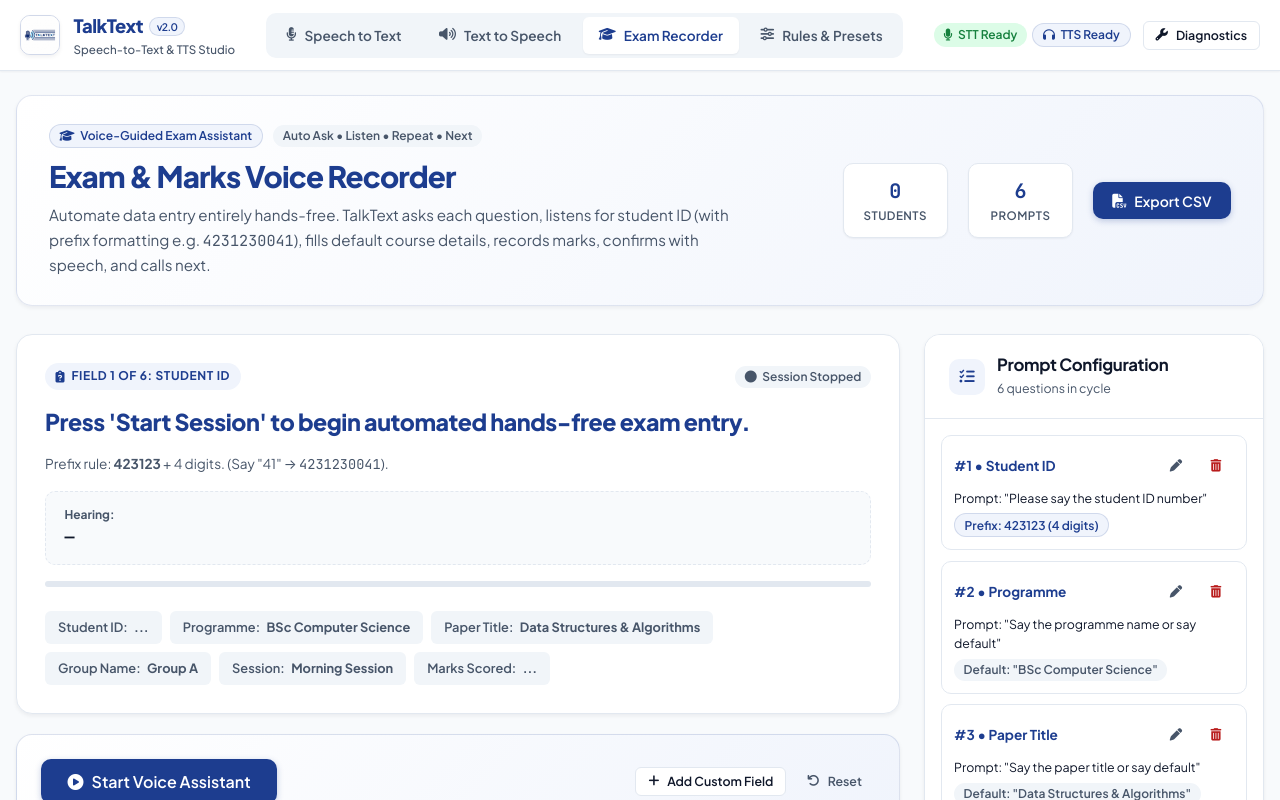
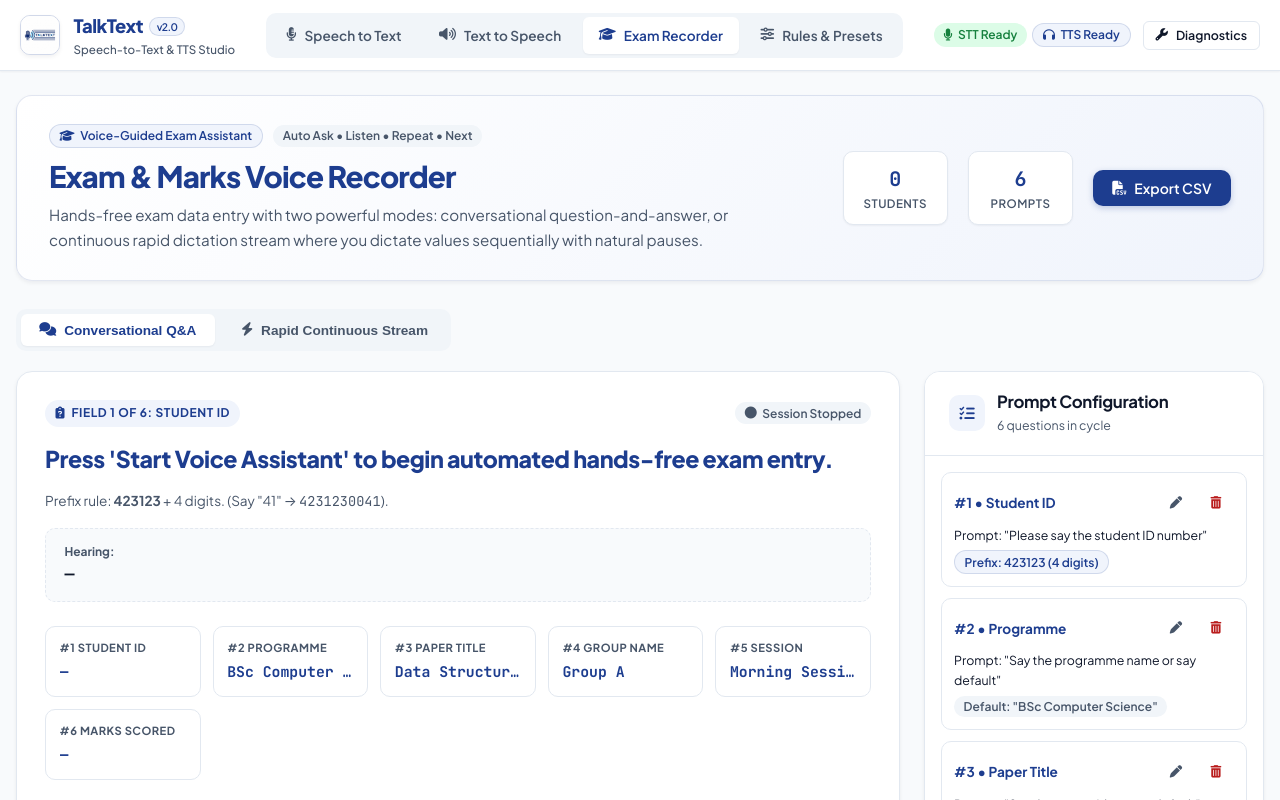
Before and after one commit to kwasihenri/TalkText, a React (Vite) app in the folder TalkText/: page /exam-recorder in a window 1280 px wide. Shown: the top 800 px of the page. Built offline with nearby package versions, Linux system fonts and the light colour scheme.

Commit message:
feat: add Rapid Continuous Stream Mode and fix modal vertical overflow positioning

```diff
--- a/TalkText/src/pages/ExamRecorderPage.jsx
+++ b/TalkText/src/pages/ExamRecorderPage.jsx
@@ -3,6 +3,25 @@ import { storage } from "../services/storage";
 import { parseExamInput } from "../services/examInputParser";
 import { useToast } from "../context/useToast";
 import Modal from "../components/Modal";
+
+function playChime() {
+  try {
+    const AudioCtx = window.AudioContext || window.webkitAudioContext;
+    if (!AudioCtx) return;
+    const ctx = new AudioCtx();
+    const osc = ctx.createOscillator();
+    const gain = ctx.createGain();
+    osc.type = "sine";
+    osc.frequency.setValueAtTime(587.33, ctx.currentTime);
+    osc.frequency.setValueAtTime(880, ctx.currentTime + 0.08);
+    gain.gain.setValueAtTime(0.2, ctx.currentTime);
+    gain.gain.exponentialRampToValueAtTime(0.01, ctx.currentTime + 0.28);
+    osc.connect(gain);
+    gain.connect(ctx.destination);
+    osc.start();
+    osc.stop(ctx.currentTime + 0.3);
+  } catch {}
+}
 
 export default function ExamRecorderPage() {
   const toast = useToast();
@@ -11,6 +30,7 @@ export default function ExamRecorderPage() {
   const [records, setRecords] = useState(() => storage.getExamRecords());
   const [settings] = useState(() => storage.getExamSettings());
 
+  const [recordingMode, setRecordingMode] = useState("conversational");
   const [isRunning, setIsRunning] = useState(false);
   const [currentFieldIdx, setCurrentFieldIdx] = useState(0);
   const [currentDraft, setCurrentDraft] = useState({});
@@ -37,6 +57,7 @@ export default function ExamRecorderPage() {
 
   const recognitionRef = useRef(null);
   const isRunningRef = useRef(false);
+  const recordingModeRef = useRef("conversational");
   const currentFieldIdxRef = useRef(0);
   const currentDraftRef = useRef({});
   const fieldsRef = useRef(fields);
@@ -53,6 +74,10 @@ export default function ExamRecorderPage() {
   useEffect(() => {
     isRunningRef.current = isRunning;
   }, [isRunning]);
+
+  useEffect(() => {
+    recordingModeRef.current = recordingMode;
+  }, [recordingMode]);
 
   useEffect(() => {
     currentFieldIdxRef.current = currentFieldIdx;
@@ -99,9 +124,50 @@ export default function ExamRecorderPage() {
     }
     if (recognitionRef.current) {
       try {
+        recognitionRef.current.onend = null;
         recognitionRef.current.stop();
       } catch {}
       recognitionRef.current = null;
+    }
+  }
+
+  function commitStudentRecord(finalDraft, isStream = false) {
+    const newRecord = {
+      id: `rec-${Date.now()}`,
+      timestamp: new Date().toISOString(),
+      ...finalDraft
+    };
+
+    setRecords((prev) => {
+      const updated = [newRecord, ...prev];
+      storage.saveExamRecords(updated);
+      return updated;
+    });
+
+    const studentIdVal = finalDraft.studentId || "Student";
+    const marksVal = finalDraft.marks || "0";
+    toast.success(`Recorded: ${studentIdVal} (${marksVal} marks)`);
+    playChime();
+
+    if (isStream) {
+      setCurrentDraft({});
+      setCurrentFieldIdx(0);
+      currentDraftRef.current = {};
+      currentFieldIdxRef.current = 0;
+    } else {
+      setStageStatus("confirming");
+      const recapText = `Recorded ${studentIdVal}. Marks ${marksVal}. Next person.`;
+      speak(recapText, () => {
+        if (isRunningRef.current) {
+          setCurrentDraft({});
+          setCurrentFieldIdx(0);
+          currentDraftRef.current = {};
+          currentFieldIdxRef.current = 0;
+          setTimeout(() => {
+            askFieldAtIndex(0);
+          }, 700);
+        }
+      });
     }
   }
 
@@ -115,7 +181,7 @@ export default function ExamRecorderPage() {
 
     speak(promptToSpeak, () => {
       if (isRunningRef.current) {
-        listenForInput();
+        listenForConversationalInput();
       }
     });
   }
@@ -124,39 +190,7 @@ export default function ExamRecorderPage() {
     askFieldAtIndex(currentFieldIdxRef.current);
   }
 
-  function finalizeStudentRecord(finalDraft) {
-    setStageStatus("confirming");
-
-    const newRecord = {
-      id: `rec-${Date.now()}`,
-      timestamp: new Date().toISOString(),
-      ...finalDraft
-    };
-
-    setRecords((prev) => {
-      const updated = [newRecord, ...prev];
-      storage.saveExamRecords(updated);
-      return updated;
-    });
-
-    const studentIdVal = finalDraft.studentId || "Student";
-    const marksVal = finalDraft.marks || "unmarked";
-    const recapText = `Recorded ${studentIdVal}. Marks ${marksVal}. Next person.`;
-
-    toast.success(`Recorded: ${studentIdVal} (${marksVal} marks)`);
-
-    speak(recapText, () => {
-      if (isRunningRef.current) {
-        setCurrentDraft({});
-        setCurrentFieldIdx(0);
-        setTimeout(() => {
-          askFieldAtIndex(0);
-        }, 800);
-      }
-    });
-  }
-
-  function handleInputReceived(rawSpoken) {
+  function handleConversationalInput(rawSpoken) {
     const currentFields = fieldsRef.current;
     const idx = currentFieldIdxRef.current;
     const field = currentFields[idx];
@@ -164,7 +198,6 @@ export default function ExamRecorderPage() {
     if (!field) return;
 
     setHearingText(rawSpoken);
-
     const { value, action } = parseExamInput(rawSpoken, field);
 
     if (action === "stop") {
@@ -183,7 +216,7 @@ export default function ExamRecorderPage() {
         setCurrentFieldIdx(idx - 1);
         setTimeout(() => askCurrentField(), 300);
       } else {
-        toast.info("Already at first field.");
+        toast.info("Already at first question.");
         askCurrentField();
       }
       return;
@@ -201,11 +234,76 @@ export default function ExamRecorderPage() {
         askFieldAtIndex(idx + 1);
       }, 400);
     } else {
-      finalizeStudentRecord(updatedDraft);
+      commitStudentRecord(updatedDraft, false);
     }
   }
 
-  function listenForInput() {
+  function handleRapidStreamInput(rawSpoken) {
+    if (!rawSpoken || !isRunningRef.current) return;
+
+    setHearingText(rawSpoken);
+    const normalized = rawSpoken.trim().toLowerCase();
+
+    if (normalized === "stop" || normalized === "pause" || normalized === "stop stream") {
+      stopSession();
+      toast.info("Rapid stream paused.");
+      return;
+    }
+
+    if (normalized === "clear draft" || normalized === "reset current" || normalized === "cancel student") {
+      setCurrentDraft({});
+      setCurrentFieldIdx(0);
+      currentDraftRef.current = {};
+      currentFieldIdxRef.current = 0;
+      toast.info("Current student draft cleared.");
+      return;
+    }
+
+    const chunks = rawSpoken.split(/,|\s{2,}/).map((s) => s.trim()).filter(Boolean);
+
+    let draft = { ...currentDraftRef.current };
+    let idx = currentFieldIdxRef.current;
+    const currentFields = fieldsRef.current;
+
+    for (const chunk of chunks) {
+      if (idx >= currentFields.length) break;
+      const field = currentFields[idx];
+      const { value, action } = parseExamInput(chunk, field);
+
+      if (action === "stop") {
+        stopSession();
+        toast.info("Stream paused.");
+        return;
+      }
+      if (action === "undo") {
+        if (idx > 0) {
+          idx--;
+          delete draft[currentFields[idx].key];
+        }
+        continue;
+      }
+      if (action === "skip") {
+        draft[field.key] = field.defaultValue || "";
+        idx++;
+        continue;
+      }
+
+      draft[field.key] = value || (field.hasDefault ? field.defaultValue : "");
+      idx++;
+    }
+
+    currentDraftRef.current = draft;
+    setCurrentDraft({ ...draft });
+
+    if (idx >= currentFields.length) {
+      commitStudentRecord(draft, true);
+    } else {
+      currentFieldIdxRef.current = idx;
+      setCurrentFieldIdx(idx);
+    }
+  }
+
+  function listenForConversationalInput() {
     const SpeechRecognition = window.SpeechRecognition || window.webkitSpeechRecognition;
     if (!SpeechRecognition) {
       toast.error("Speech Recognition is not supported in this browser.");
@@ -232,7 +330,7 @@ export default function ExamRecorderPage() {
       for (let i = event.resultIndex; i < event.results.length; i++) {
         const transcript = event.results[i][0].transcript;
         if (event.results[i].isFinal) {
-          handleInputReceived(transcript);
+          handleConversationalInput(transcript);
           return;
         } else {
           interim += transcript;
@@ -246,9 +344,66 @@ export default function ExamRecorderPage() {
       if (event.error === "no-speech" && isRunningRef.current) {
         speak("I didn't catch that. " + fieldsRef.current[currentFieldIdxRef.current]?.voicePrompt, () => {
           if (isRunningRef.current) {
-            listenForInput();
+            listenForConversationalInput();
           }
         });
+      }
+    };
+
+    recognitionRef.current = recognition;
+    try {
+      recognition.start();
+    } catch {
+      setIsRunning(false);
+    }
+  }
+
+  function startRapidStreamRecognition() {
+    const SpeechRecognition = window.SpeechRecognition || window.webkitSpeechRecognition;
+    if (!SpeechRecognition) {
+      toast.error("Speech Recognition is not supported in this browser.");
+      setIsRunning(false);
+      return;
+    }
+
+    if (recognitionRef.current) {
+      try {
+        recognitionRef.current.stop();
+      } catch {}
+    }
+
+    setStageStatus("listening");
+    setHearingText("");
+
+    const recognition = new SpeechRecognition();
+    recognition.continuous = true;
+    recognition.interimResults = true;
+    recognition.lang = "en-US";
+
+    recognition.onresult = (event) => {
+      let interim = "";
+      for (let i = event.resultIndex; i < event.results.length; i++) {
+        const transcript = event.results[i][0].transcript;
+        if (event.results[i].isFinal) {
+          handleRapidStreamInput(transcript);
+        } else {
+          interim += transcript;
+        }
+      }
+      if (interim) setHearingText(interim);
+    };
+
+    recognition.onerror = (event) => {
+      console.error("[TalkText][ExamRecorder] Stream error:", event.error);
+    };
+
+    recognition.onend = () => {
+      if (isRunningRef.current && recordingModeRef.current === "rapid") {
+        try {
+          recognition.start();
+        } catch {
+          setIsRunning(false);
+        }
       }
     };
 
@@ -268,14 +423,22 @@ export default function ExamRecorderPage() {
     setIsRunning(true);
     setCurrentFieldIdx(0);
     setCurrentDraft({});
+    currentFieldIdxRef.current = 0;
+    currentDraftRef.current = {};
+
+    if (recordingMode === "rapid") {
+      setStageStatus("listening");
+      toast.info("Continuous Stream active. Speak sequence with natural pauses.");
+      startRapidStreamRecognition();
+    } else {
       setStageStatus("speaking");
       toast.info("Exam recording assistant started.");
-
       speak("Exam recording started. " + fields[0].voicePrompt, () => {
         if (isRunningRef.current) {
-        listenForInput();
+          listenForConversationalInput();
         }
       });
+    }
   };
 
   useEffect(() => {
@@ -434,9 +597,8 @@ export default function ExamRecorderPage() {
           </div>
           <h1 className="hero-heading">Exam & Marks Voice Recorder</h1>
           <p className="hero-description">
-            Automate data entry entirely hands-free. TalkText asks each question, listens for student ID
-            (with prefix formatting e.g. <code>4231230041</code>), fills default course details, records marks,
-            confirms with speech, and calls next.
+            Hands-free exam data entry with two powerful modes: conversational question-and-answer,
+            or continuous rapid dictation stream where you dictate values sequentially with natural pauses.
           </p>
         </div>
 
@@ -455,6 +617,30 @@ export default function ExamRecorderPage() {
         </div>
       </section>
 
+      {/* Mode Switcher Tabs */}
+      <div className="exam-mode-nav">
+        <button
+          className={`exam-mode-tab ${recordingMode === "conversational" ? "active" : ""}`}
+          onClick={() => {
+            if (isRunning) stopSession();
+            setRecordingMode("conversational");
+          }}
+        >
+          <i className="fa-solid fa-comments"></i>
+          <span>Conversational Q&A</span>
+        </button>
+        <button
+          className={`exam-mode-tab ${recordingMode === "rapid" ? "active" : ""}`}
+          onClick={() => {
+            if (isRunning) stopSession();
+            setRecordingMode("rapid");
+          }}
+        >
+          <i className="fa-solid fa-bolt"></i>
+          <span>Rapid Continuous Stream</span>
+        </button>
+      </div>
+
       {/* Main Studio Grid */}
       <div className="studio-layout">
         {/* Left Column: Live Voice Stage & Current Student Progress */}
@@ -463,8 +649,10 @@ export default function ExamRecorderPage() {
           <div className={`exam-prompt-stage ${stageStatus === "listening" ? "active-listening animate-pulse-glow" : ""}`}>
             <div className="stage-header-row">
               <span className="stage-step-pill">
-                <i className="fa-solid fa-clipboard-question"></i>
-                Field {currentFieldIdx + 1} of {fields.length}: {currentField?.label}
+                <i className={`fa-solid ${recordingMode === "rapid" ? "fa-bolt" : "fa-clipboard-question"}`}></i>
+                {recordingMode === "rapid"
+                  ? `Rapid Stream Slot ${currentFieldIdx + 1} of ${fields.length}: ${currentField?.label}`
+                  : `Field ${currentFieldIdx + 1} of ${fields.length}: ${currentField?.label}`}
               </span>
 
               <div style={{ display: "flex", alignItems: "center", gap: "0.5rem" }}>
@@ -489,7 +677,7 @@ export default function ExamRecorderPage() {
                     }`}
                   ></i>
                   {stageStatus === "listening"
-                    ? "Listening for voice..."
+                    ? (recordingMode === "rapid" ? "Stream Listening..." : "Listening for voice...")
                     : stageStatus === "speaking"
                     ? "Speaking prompt..."
                     : stageStatus === "confirming"
@@ -499,15 +687,25 @@ export default function ExamRecorderPage() {
               </div>
             </div>
 
-            {/* Big Question Headline */}
+            {/* Stage Headline */}
             <div className="stage-voice-bubble">
-              {isRunning
+              {recordingMode === "rapid"
+                ? (isRunning
+                    ? `Dictating Student #${records.length + 1}: Saying values with pauses...`
+                    : "Press 'Start Stream' and dictate: ID [pause] default [pause] default [pause] C [pause] 50")
+                : (isRunning
                     ? currentField?.voicePrompt
-                : "Press 'Start Session' to begin automated hands-free exam entry."}
+                    : "Press 'Start Voice Assistant' to begin automated hands-free exam entry.")}
             </div>
 
             {/* Field Hint */}
             <div style={{ fontSize: "0.85rem", color: "var(--brand-muted)" }}>
+              {recordingMode === "rapid" ? (
+                <span>
+                  Tip: Speak each value with a brief natural pause (e.g. <code>41 [pause] default [pause] C [pause] 85</code>). Saying <code>sea</code> auto-maps to <strong>Group C</strong>.
+                </span>
+              ) : (
+                <>
                   {currentField?.type === "id" && currentField.prefix && (
                     <span>
                       Prefix rule: <strong>{currentField.prefix}</strong> + {currentField.padDigits} digits. (Say "41" &rarr; <code>{currentField.prefix}0041</code>).
@@ -517,6 +715,8 @@ export default function ExamRecorderPage() {
                     <span>
                       Default value: <strong>"{currentField.defaultValue}"</strong> (Say "default" or "same" to use).
                     </span>
+                  )}
+                </>
               )}
             </div>
 
@@ -533,41 +733,54 @@ export default function ExamRecorderPage() {
 
               {isRunning && (
                 <div style={{ display: "flex", gap: "0.4rem" }}>
+                  {recordingMode === "conversational" && (
                     <button className="btn btn-outline btn-sm" onClick={askCurrentField} title="Repeat question">
                       <i className="fa-solid fa-rotate-left"></i> Repeat
                     </button>
+                  )}
                   <button
                     className="btn btn-outline btn-sm"
-                    onClick={() => handleInputReceived(currentField?.defaultValue || "skip")}
+                    onClick={() => {
+                      if (recordingMode === "rapid") {
+                        handleRapidStreamInput(currentField?.defaultValue || "skip");
+                      } else {
+                        handleConversationalInput(currentField?.defaultValue || "skip");
+                      }
+                    }}
                     title="Skip with default"
                   >
-                    <i className="fa-solid fa-forward-step"></i> Skip
+                    <i className="fa-solid fa-forward-step"></i> Skip Field
                   </button>
                 </div>
               )}
             </div>
 
-            {/* Stepper Progress */}
-            <div className="stage-progress-bar">
-              <div className="stage-progress-fill" style={{ width: `${isRunning ? progressPercent : 0}%` }}></div>
-            </div>
-
-            <div className="fields-stepper">
+            {/* Live Visual Slots Grid */}
+            <div className="stream-slots-grid">
               {fields.map((f, i) => {
                 const isCurrent = isRunning && i === currentFieldIdx;
-                const isDone = isRunning && i < currentFieldIdx;
-                const valueInDraft = currentDraft[f.key];
+                const isFilled = currentDraft[f.key] !== undefined && currentDraft[f.key] !== "";
+                const val = currentDraft[f.key] || (f.hasDefault ? f.defaultValue : "—");
 
                 return (
                   <div
                     key={f.id}
-                    className={`stepper-item ${isCurrent ? "current" : isDone ? "completed" : ""}`}
+                    className={`stream-slot-card ${isCurrent ? "active animate-pulse-glow" : ""} ${isFilled ? "filled" : ""}`}
                   >
-                    <span>{f.label}:</span>
-                    <strong>{valueInDraft || (f.hasDefault ? f.defaultValue : "...")}</strong>
+                    <div className="stream-slot-label">
+                      #{i + 1} {f.label}
+                    </div>
+                    <div className="stream-slot-value">
+                      {isFilled ? currentDraft[f.key] : isCurrent ? "Listening..." : val}
+                    </div>
                   </div>
                 );
               })}
+            </div>
+
+            {/* Stepper Progress */}
+            <div className="stage-progress-bar" style={{ marginTop: "0.5rem" }}>
+              <div className="stage-progress-fill" style={{ width: `${isRunning ? progressPercent : 0}%` }}></div>
             </div>
           </div>
 
@@ -579,14 +792,24 @@ export default function ExamRecorderPage() {
                 onClick={isRunning ? stopSession : startSession}
               >
                 <i className={`fa-solid ${isRunning ? "fa-circle-pause" : "fa-circle-play"}`}></i>
-                <span>{isRunning ? "Pause Assistant" : "Start Voice Assistant"}</span>
+                <span>
+                  {isRunning
+                    ? "Pause Assistant"
+                    : recordingMode === "rapid"
+                    ? "Start Rapid Stream"
+                    : "Start Voice Assistant"}
+                </span>
               </button>
 
               {isRunning && (
                 <button
                   className="btn btn-outline btn-lg"
                   onClick={() => {
-                    handleInputReceived(currentField?.defaultValue || "skip");
+                    if (recordingMode === "rapid") {
+                      handleRapidStreamInput(currentField?.defaultValue || "skip");
+                    } else {
+                      handleConversationalInput(currentField?.defaultValue || "skip");
+                    }
                   }}
                 >
                   <i className="fa-solid fa-forward-step"></i> Next Field
@@ -694,7 +917,7 @@ export default function ExamRecorderPage() {
             </div>
             <div>
               <h2 className="card-title">Recorded Exam Entries</h2>
-              <span className="card-subtitle">{records.length} students recorded in this session</span>
+              <span className="card-subtitle">{records.length} students recorded &bull; Click any cell to edit</span>
             </div>
           </div>
 
@@ -717,7 +940,7 @@ export default function ExamRecorderPage() {
           {records.length === 0 ? (
             <div style={{ textAlign: "center", padding: "2.5rem 1rem", color: "var(--brand-muted)" }}>
               <i className="fa-solid fa-clipboard-user" style={{ fontSize: "2rem", color: "var(--brand-muted-light)", marginBottom: "0.75rem" }}></i>
-              <p style={{ fontSize: "0.9rem" }}>No students recorded yet. Press "Start Voice Assistant" to begin recording.</p>
+              <p style={{ fontSize: "0.9rem" }}>No students recorded yet. Press "Start" to begin recording.</p>
             </div>
           ) : (
             <table className="exam-records-table">
@@ -821,7 +1044,7 @@ export default function ExamRecorderPage() {
               required
             />
             <span style={{ fontSize: "0.75rem", color: "var(--brand-muted)" }}>
-              The exact question the voice assistant will speak aloud.
+              The exact question the voice assistant will speak aloud in Conversational mode.
             </span>
           </div>
 
--- a/TalkText/src/styles/exam.css
+++ b/TalkText/src/styles/exam.css
@@ -12,6 +12,42 @@
   gap: 1.5rem;
   flex-wrap: wrap;
   box-shadow: var(--shadow-sm);
+}
+
+/* Mode Switch Tabs */
+.exam-mode-nav {
+  display: flex;
+  gap: 0.5rem;
+  background: #f1f5f9;
+  padding: 0.3rem;
+  border-radius: var(--radius-md);
+  margin-bottom: 1.25rem;
+  width: fit-content;
+}
+
+.exam-mode-tab {
+  display: flex;
+  align-items: center;
+  gap: 0.5rem;
+  padding: 0.55rem 1.15rem;
+  border-radius: var(--radius-sm);
+  font-size: 0.85rem;
+  font-weight: 700;
+  border: none;
+  background: transparent;
+  color: var(--brand-muted);
+  cursor: pointer;
+  transition: all var(--transition-fast);
+}
+
+.exam-mode-tab:hover {
+  color: var(--brand-primary);
+}
+
+.exam-mode-tab.active {
+  background: #ffffff;
+  color: var(--brand-primary);
+  box-shadow: var(--shadow-xs);
 }
 
 .exam-prompt-stage {
@@ -128,6 +164,55 @@
   color: #15803d;
 }
 
+/* Rapid Stream Slots Grid */
+.stream-slots-grid {
+  display: grid;
+  grid-template-columns: repeat(auto-fit, minmax(140px, 1fr));
+  gap: 0.75rem;
+  margin-top: 0.5rem;
+}
+
+.stream-slot-card {
+  border: 1px solid var(--brand-border);
+  border-radius: var(--radius-md);
+  padding: 0.75rem 0.85rem;
+  background: #ffffff;
+  display: flex;
+  flex-direction: column;
+  gap: 0.3rem;
+  transition: all var(--transition-fast);
+}
+
+.stream-slot-card.active {
+  border-color: var(--brand-primary);
+  background: var(--brand-accent);
+  box-shadow: 0 0 0 2px rgba(29, 61, 143, 0.2);
+  transform: translateY(-2px);
+}
+
+.stream-slot-card.filled {
+  border-color: #86efac;
+  background: #f0fdf4;
+}
+
+.stream-slot-label {
+  font-size: 0.7rem;
+  font-weight: 700;
+  text-transform: uppercase;
+  color: var(--brand-muted);
+  letter-spacing: 0.04em;
+}
+
+.stream-slot-value {
+  font-size: 0.925rem;
+  font-family: var(--font-mono);
+  color: var(--brand-primary);
+  font-weight: 700;
+  white-space: nowrap;
+  overflow: hidden;
+  text-overflow: ellipsis;
+}
+
 /* Recorded Entries Table */
 .exam-table-card {
   background: #ffffff;
```
Also changed, not shown: TalkText/src/styles/layout.css (+5 -3 lines). Lines whose indentation alone changed are shown as unchanged.
